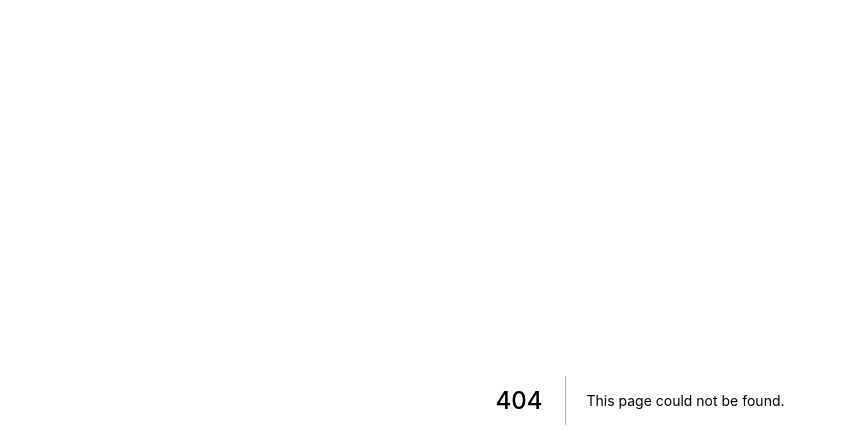
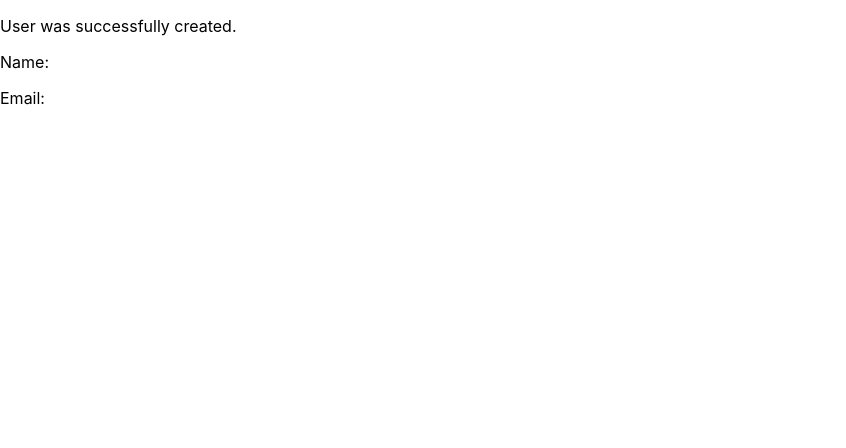
Before and after one commit to takeyu1013/toy_app, a Next.js app: page /users/1 in a window 1280 px wide. Before the commit this address had no page. Shown: the top 448 px of the page, without its empty margins (0-846 px from the left). Built offline with nearby package versions, Linux system fonts and the light colour scheme.

Commit message:
✨ Add user page

```diff
--- /dev/null
+++ b/pages/users/[id].tsx
@@ -0,0 +1,13 @@
+import { NextPage } from "next";
+
+const User: NextPage = () => {
+  return (
+    <div>
+      <p>User was successfully created.</p>
+      <p>Name: {/* props.user.id */}</p>
+      <p>Email: {/* props.user.email */}</p>
+    </div>
+  );
+};
+
+export default User;
```
Also changed, not shown: pages/users/new.tsx (+24 -4 lines).
